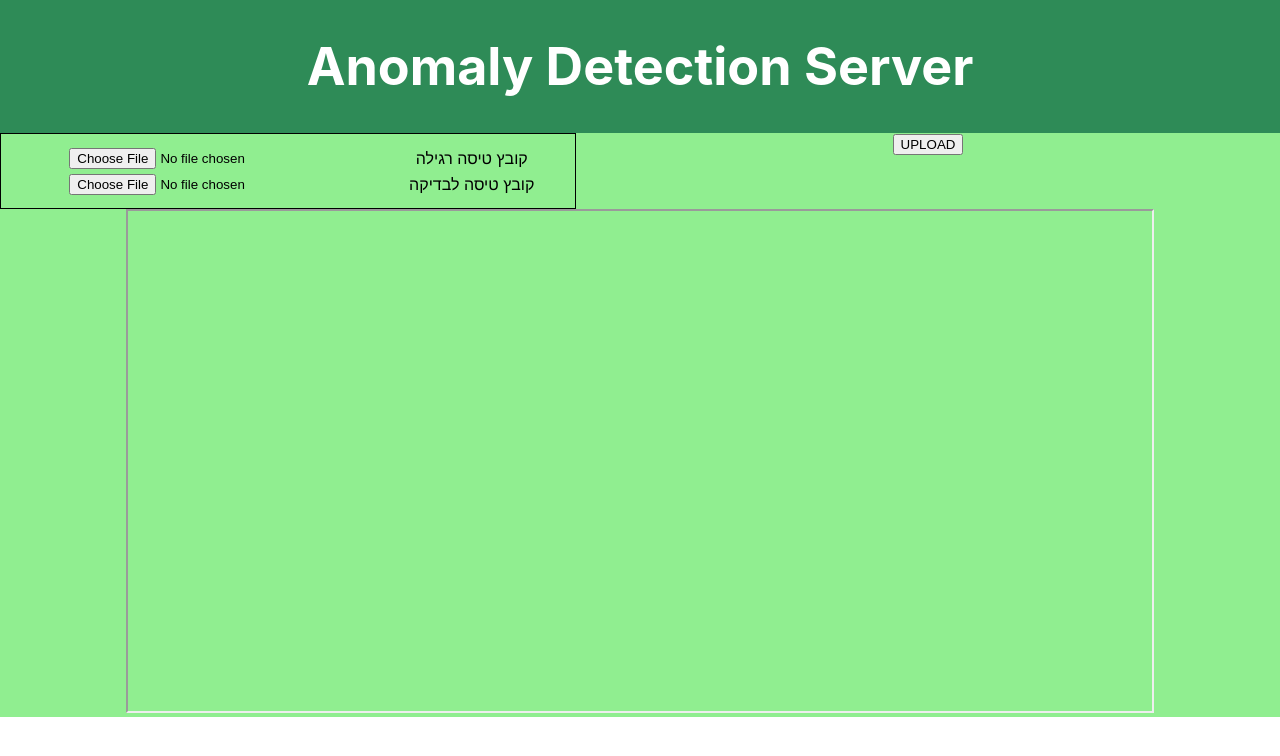
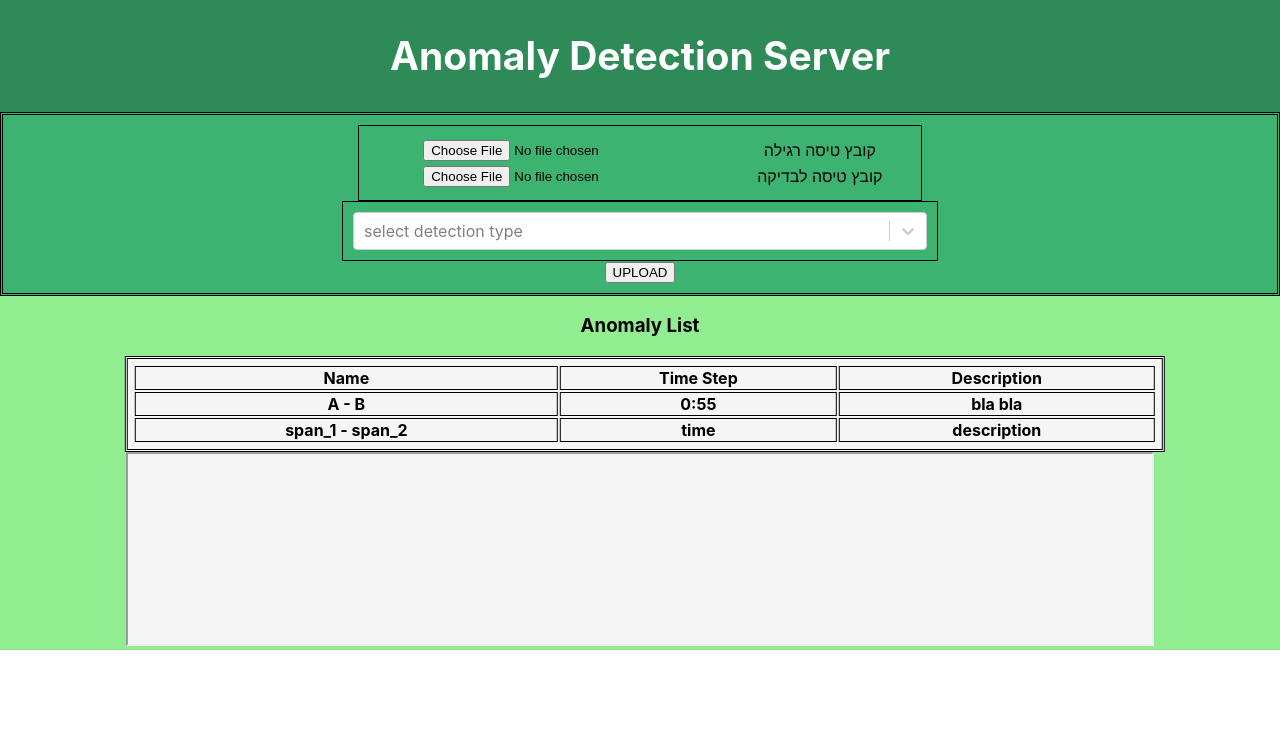
Before and after one commit to Ellakh/Anomaly-Detection-WebApp, a React (Create React App) app in the folder view/: page / in a window 1280 px wide. Shown: the top 756 px of the page. Built offline with nearby package versions, Linux system fonts and the light colour scheme.

Commit message:
put json data table

```diff
--- a/view/src/App.css
+++ b/view/src/App.css
@@ -38,7 +38,7 @@
 }
 
 /* my code */
-.searchFrom {
+.search_From {
   background-color: mediumseagreen;
   display: flex;
   flex-direction: column;
@@ -46,12 +46,34 @@
   justify-content: center;
   border-style: double;
   padding: 10px;
-  /*style="background-color: lightseagreen; border-style: double; padding: 10px"*/
 }
 
-.tableFile {
+.Table_File {
   width: 45%;
   float: left;
   border: 1px solid;
   padding: 10px;
 }
+
+.select_{
+  width: 764%;
+  padding: 10px;
+  border: 1px solid;
+  left: -259px;
+}
+
+.result_{
+  background-color: whitesmoke;
+}
+
+.ResultTableTR_{
+  border: 1px solid;
+}
+
+.resultTemp_{
+  background-color: whitesmoke;
+  width: 80%;
+  padding: 5px;
+  border: double;
+  transform: translateX(12%);
+}
--- a/view/src/App.js
+++ b/view/src/App.js
@@ -1,30 +1,48 @@
 import './App.css';
+import Select from "react-select";
+import React,{Component} from "react";
+import ResultData from './ResultJson';
+
+const options=[
+    {label:"Hybrid",value:'op1'},
+    {label:"Register",value:'op2'}
+]
 
 function App() {
   return (
     <div className="App">
       <header className="App-header">
-        <h1>Anomaly Detection Server</h1>
+        <h2>Anomaly Detection Server</h2>
       </header>
-      <form action="/detect" method="POST" encType="multipart/form-data" Name="searchFrom" target="result">
-        <table className="tableFile" >
+      <form action="/detect" method="POST" encType="multipart/form-data" name="searchFrom" target="result" className="search_From">
+        <table name="tableFile" className="Table_File">
           <tr>
-            <td><input type="file" Name="normal_file"/></td>
+            <td><input type="file" name="normal_file"/></td>
             <td>קובץ טיסה רגילה</td>
           </tr>
           <tr>
-            <td><input type="file" Name="test_file"/></td>
+            <td><input type="file" name="test_file"/></td>
             <td>קובץ טיסה לבדיקה</td>
           </tr>
         </table>
 
           <div>
-            <input type="submit" value="UPLOAD" Name="submit"/>
+              <Select name="select" className="select_" placeholder={'select detection type'}
+               isSearchable={false} options={options}>
+              </Select>
+          </div>
+
+          <div>
+            <input type="submit" value="UPLOAD" name="submit"/>
           </div>
       </form>
+        <h3>Anomaly List</h3>
+        <div name="resultTemp" className="resultTemp_">
+            <ResultData></ResultData>
+        </div>
 
       <div>
-        <iframe Name="result" width="80%" height="500">Result will be here.</iframe>
+        <iframe name="result" width="80%" height="190" className="result_">""</iframe>
       </div>
 
     </div>
--- /dev/null
+++ b/view/src/ResultJson.js
@@ -0,0 +1,30 @@
+import React, { Component } from 'react';
+import data from "./anomalyTemp";
+
+class ResultData extends Component {
+    render() {
+        return (
+            <div>
+                <table width="100%">
+                    <tr>
+                        <th className="ResultTableTR_">Name</th>
+                        <th className="ResultTableTR_">Time Step</th>
+                        <th className="ResultTableTR_">Description</th>
+                    </tr>
+                {
+                    data.anomalies.map((anomaly, i) => {
+                        return (
+                            <tr key={i}>
+                                <th className="ResultTableTR_">{anomaly.col_name_2} </th>
+                                <th className="ResultTableTR_"> {anomaly.time_step} </th>
+                                <th className="ResultTableTR_"> {anomaly.description}</th>
+                            </tr>
+                        );
+                    })
+                }
+                </table>
+            </div>
+        );
+    }
+}
+export default ResultData;
--- /dev/null
+++ b/view/src/anomalyTemp.json
@@ -0,0 +1,14 @@
+{
+  "anomalies": [
+    {
+      "col_name_2": "A - B",
+      "time_step": "0:55",
+      "description": "bla bla"
+    },
+    {
+      "col_name_2": "span_1 - span_2",
+      "time_step": "time",
+      "description": "description"
+    }
+  ]
+}
```
Also changed, not shown: view/package.json (+6 -1 lines), view/src/Example2.js (added, +38 -0 lines), view/src/aTemp.js (added, +30 -0 lines), view/src/data.json (added, +81 -0 lines), view/src/selectList.js (+15 -0 lines), 2 other files (tests, documents, lock files or other folders).
